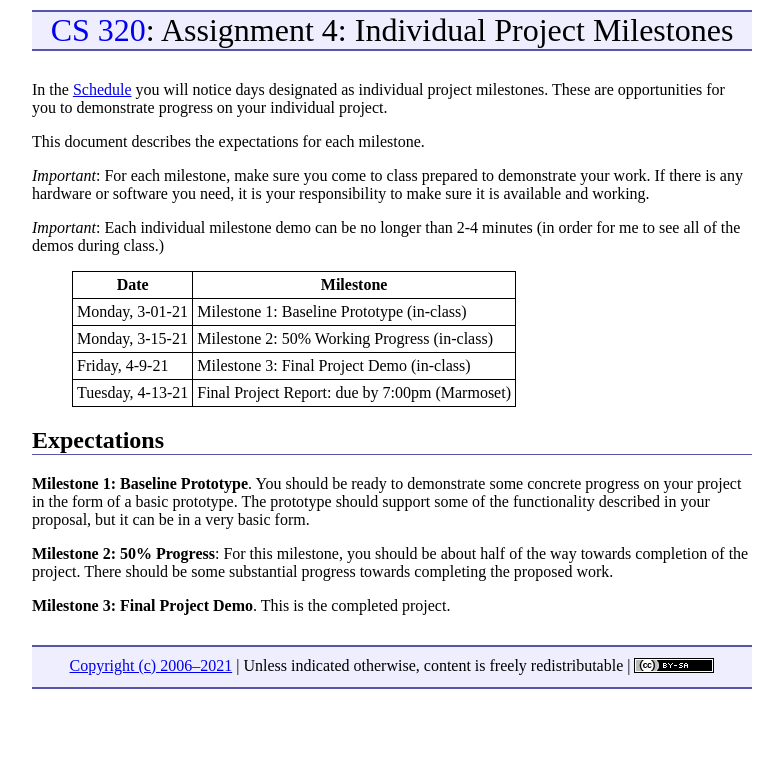
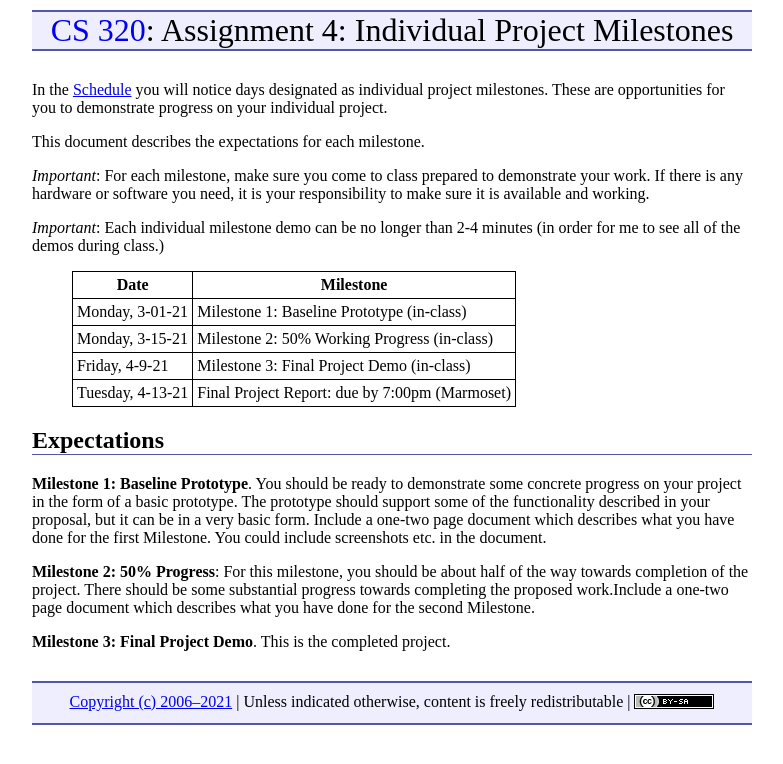
Before and after one commit to ycpcs/cs320-spring2021, a Jekyll site: the page built from assign/assign04.md, in a window 1280 px wide. Shown: the top 764 px of the page, without its empty margins (248-1031 px from the left). Built offline with Jekyll 4.4.1, drawn with Linux system fonts in a browser that asks for light colours.

Commit message:
added document instructions to assign04

```diff
--- a/assign/assign04.md
+++ b/assign/assign04.md
@@ -20,8 +20,9 @@ This document describes the expectations for each milestone.
 
 ## Expectations
 
-**Milestone 1: Baseline Prototype**.  You should be ready to demonstrate some concrete progress on your project in the form of a basic prototype.  The prototype should support some of the functionality described in your proposal, but it can be in a very basic form.
+**Milestone 1: Baseline Prototype**.  You should be ready to demonstrate some concrete progress on your project in the form of a basic prototype.  The prototype should support some of the functionality described in your proposal, but it can be in a very basic form. Include a one-two page document which describes what you have done for the first Milestone. You could include screenshots etc. in the document.
 
-**Milestone 2: 50% Progress**: For this milestone, you should be about half of the way towards completion of the project.  There should be some substantial progress towards completing the proposed work.
+**Milestone 2: 50% Progress**: For this milestone, you should be about half of the way towards completion of the project.  There should be some substantial progress towards completing the proposed work.Include a one-two page document which describes what you have done for the second Milestone.
+
 
 **Milestone 3: Final Project Demo**. This is the completed project.
```
